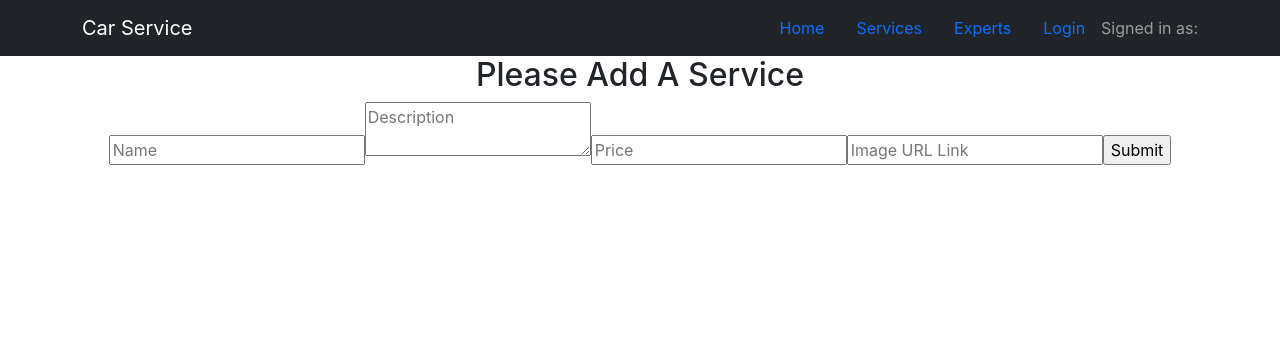
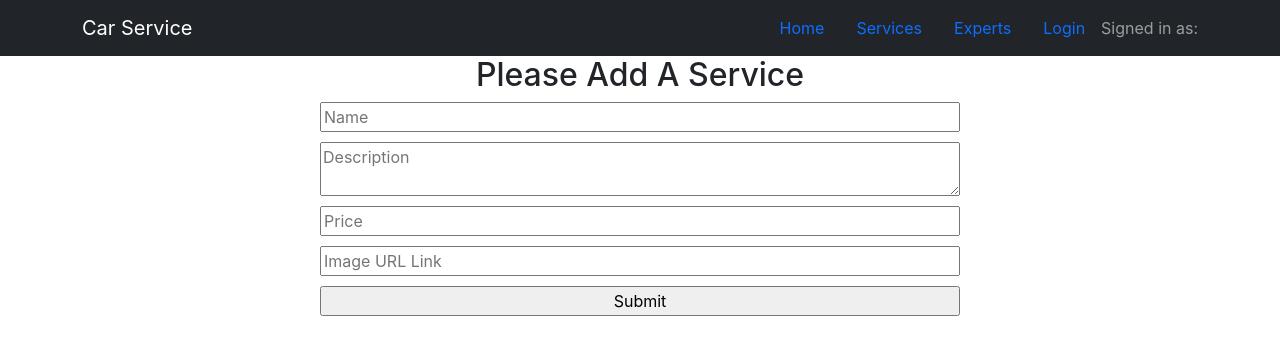
Before and after one commit to hasan75/genius_mechanic_client_site_react_mongodb, a React (Create React App) app: page /addservice in a window 1280 px wide. Shown: the top 354 px of the page. Built offline with nearby package versions, Linux system fonts and the light colour scheme; no server answers.

Commit message:
React Hook Form added and edited

```diff
--- a/src/Pages/AddService/AddService.css
+++ b/src/Pages/AddService/AddService.css
@@ -0,0 +1,11 @@
+.add-service form {
+  display: flex;
+  flex-direction: column;
+  justify-content: center;
+  align-items: center;
+}
+.add-service form input,
+textarea {
+  width: 50%;
+  margin-bottom: 10px;
+}
--- a/src/Pages/AddService/AddService.js
+++ b/src/Pages/AddService/AddService.js
@@ -4,10 +4,12 @@ import { useForm } from "react-hook-form";
 
 const AddService = () => {
     const { register, handleSubmit } = useForm();
-    const onSubmit = data => console.log(data);
+    const onSubmit = data =>{
+        console.log(data);
+    }
 
     return (
-        <div>
+        <div className="add-service">
             <h2>Please Add A Service</h2>
             <form onSubmit={handleSubmit(onSubmit)}>
                 <input {...register("name", { required: true, maxLength: 20 })} placeholder="Name" />
```
